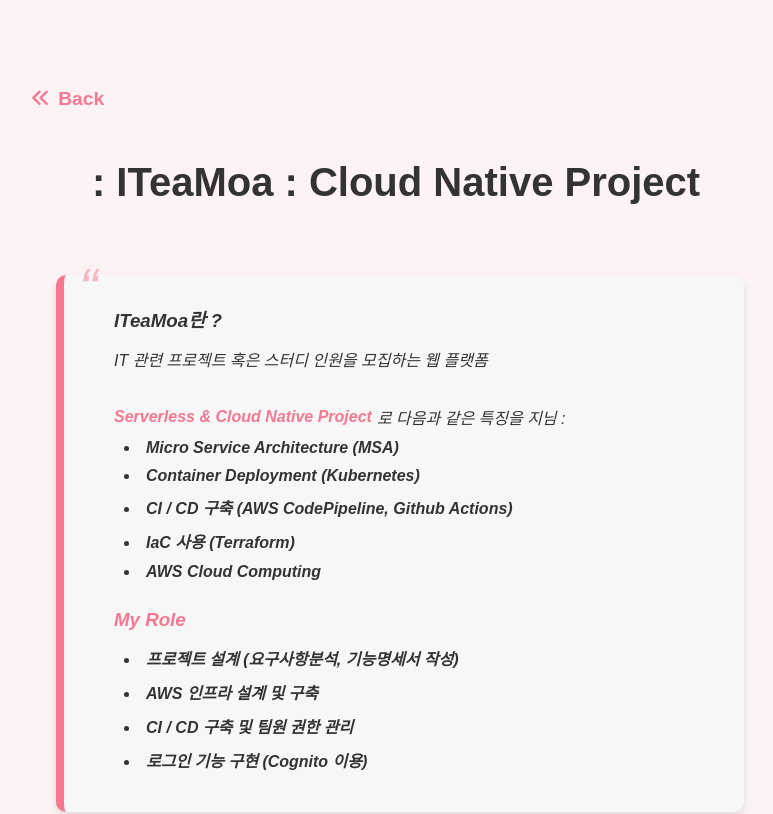
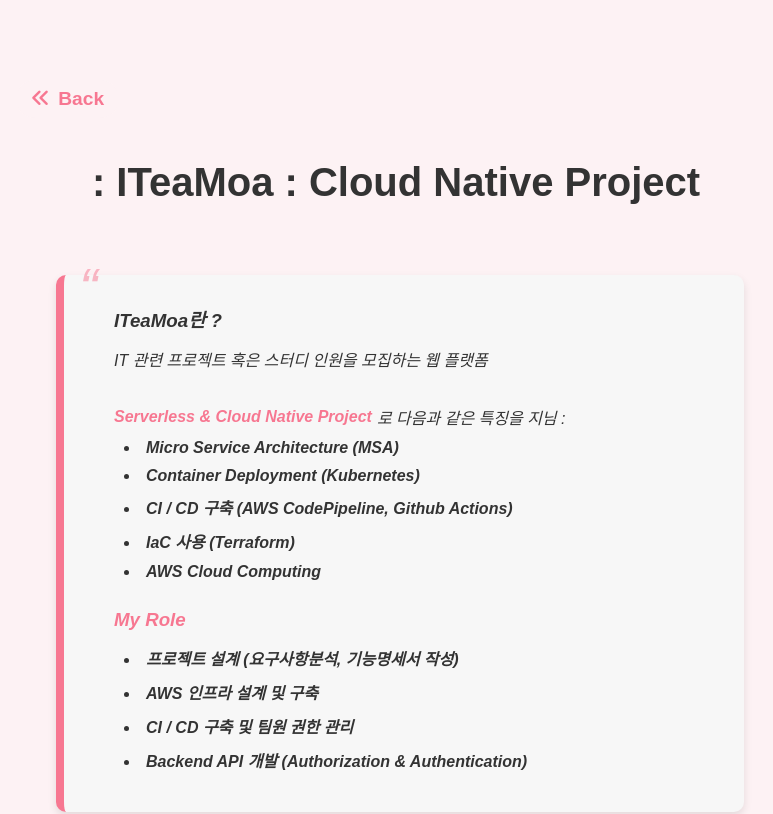
Before and after one commit to brynnPark/brynnpark.cloud, a React (Create React App) app in the folder my_web_page/: page /projects/iteamoa in a window 1280 px wide. Shown: the top 814 px of the page, without its empty margins (209-982 px from the left). Built offline with nearby package versions, Linux system fonts and the light colour scheme.

Commit message:
Iteamoa layout

```diff
--- a/my_web_page/src/projects/ITeaMoa/index.js
+++ b/my_web_page/src/projects/ITeaMoa/index.js
@@ -37,7 +37,7 @@
           <li><strong>프로젝트 설계 (요구사항분석, 기능명세서 작성)</strong></li>
           <li><strong>AWS 인프라 설계 및 구축</strong></li>
           <li><strong>CI / CD 구축 및 팀원 권한 관리</strong></li>
-          <li><strong>로그인 기능 구현 (Cognito 이용)</strong></li>
+          <li><strong>Backend API 개발 (Authorization & Authentication) </strong></li>
         </blockquote>
 
       <div className="custom-body">
```
